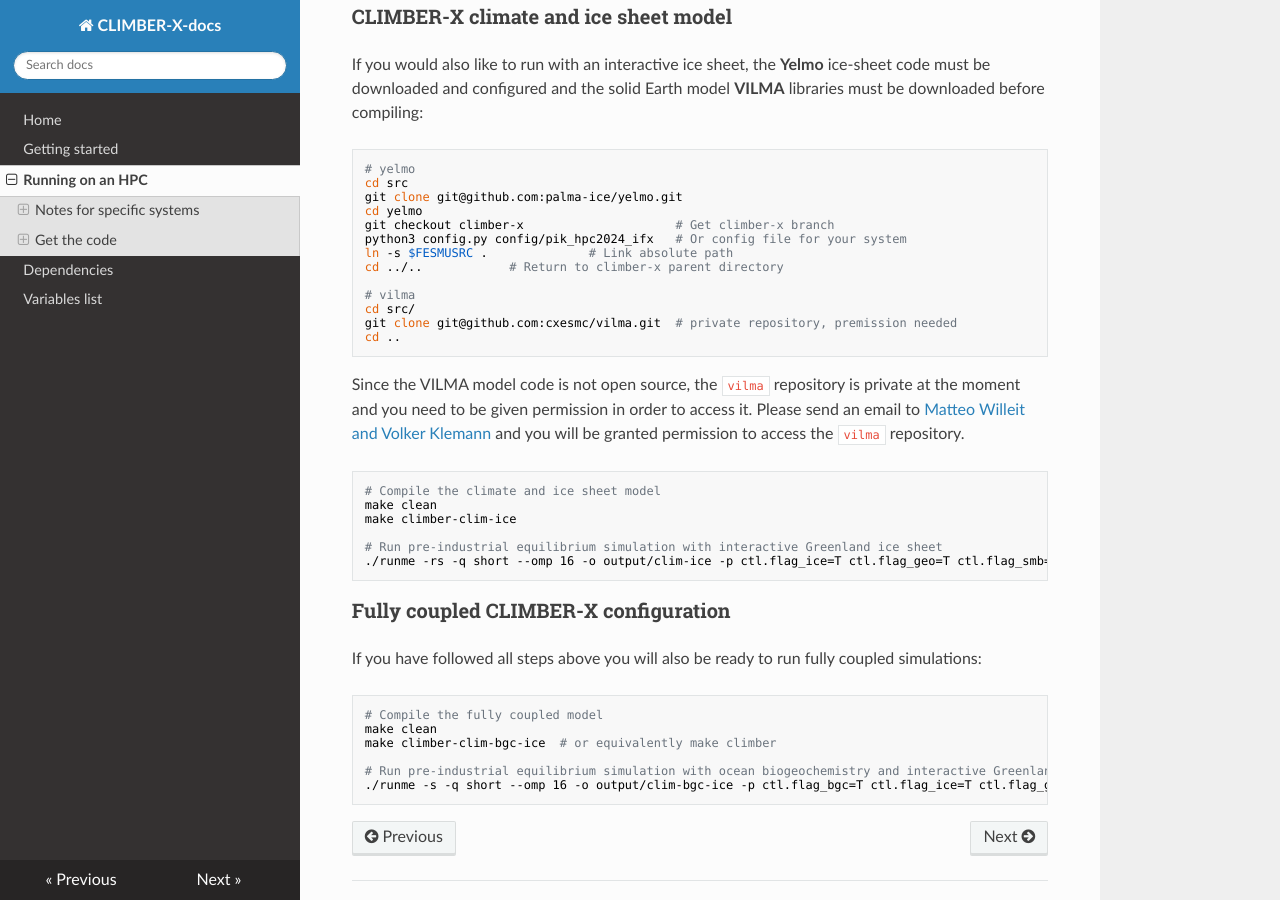
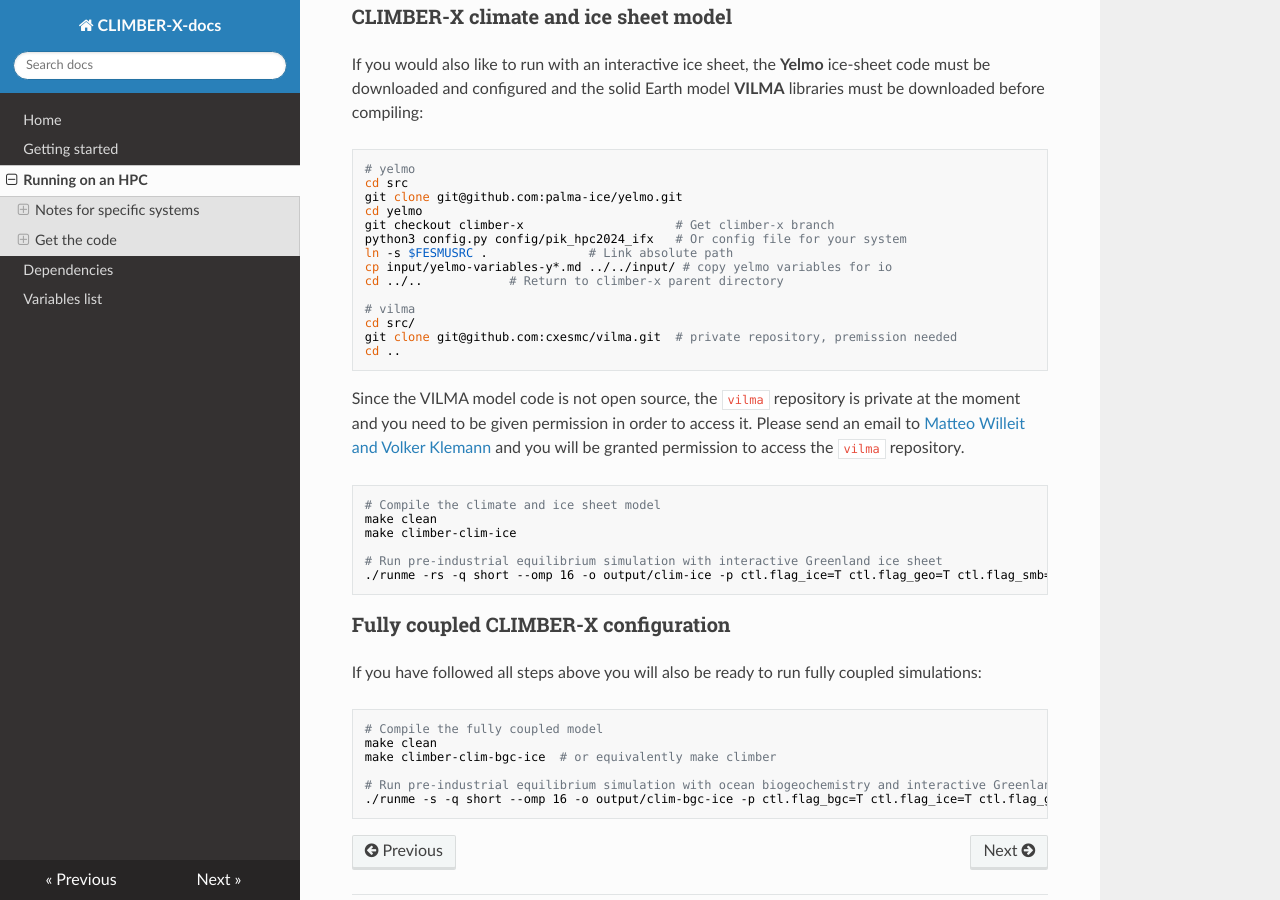
Before and after one commit to cxesmc/climber-docs, an MkDocs documentation site: the page built from docs/running-on-hpc.md, in a window 1280 px wide and 900 px high, scrolled down 2960 px. Built offline with MkDocs 1.6.1, drawn with Linux system fonts in a browser that asks for light colours; nearby versions of some CDN libraries.

Commit message:
copy of yelmo variables to input folder

```diff
--- a/docs/running-on-hpc.md
+++ b/docs/running-on-hpc.md
@@ -180,6 +180,7 @@
 git checkout climber-x                     # Get climber-x branch
 python3 config.py config/pik_hpc2024_ifx   # Or config file for your system
 ln -s $FESMUSRC .              # Link absolute path
+cp input/yelmo-variables-y*.md ../../input/	# copy yelmo variables for io
 cd ../..            # Return to climber-x parent directory
 
 # vilma
```
